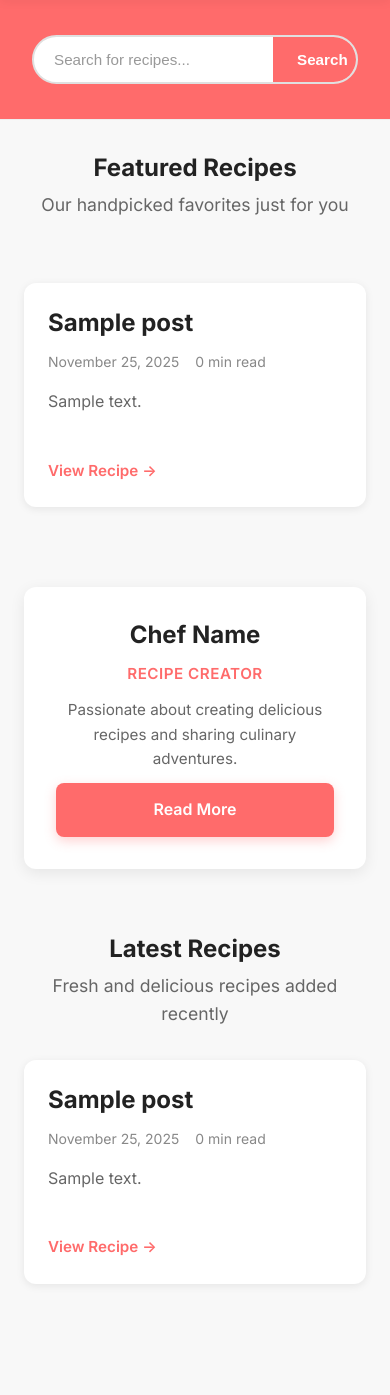
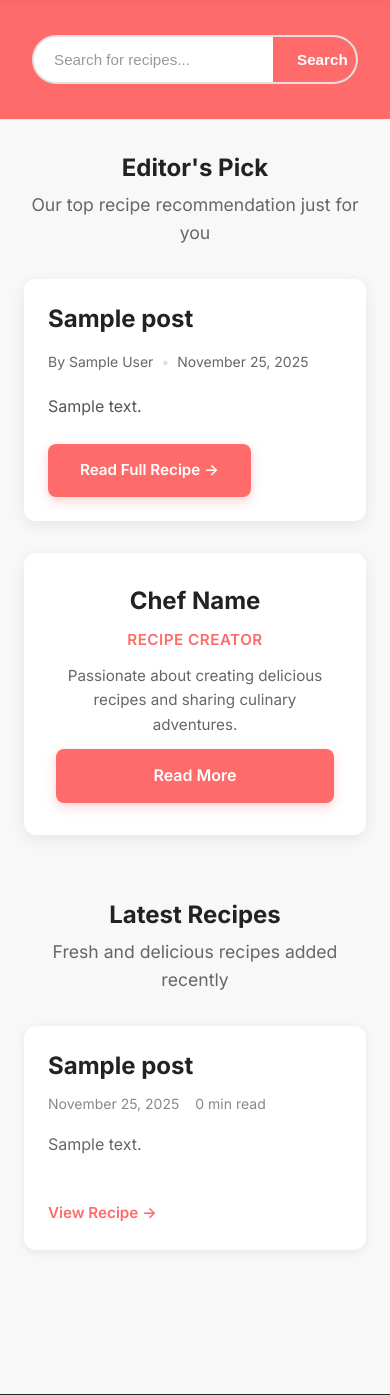
Before and after one commit to fati123bella/theme5, a WordPress theme: template front-page.php in a window 390 px wide. Shown: the part 64-1459 px from the top of the page. Run offline with PHP 8.4 and a stand-in for WordPress, Linux system fonts and the light colour scheme; the site name, menu and one post (Sample post) are stand-ins, and other content is empty; some libraries are stand-ins or nearby versions; some web fonts are replaced.

Commit message:
Transform Featured Recipes into Editor's Pick with single large post
- Changed Featured Recipes section to show 1 large featured post (Editor's Pick)
- Redesigned layout: large featured post on left, author sidebar on right
- New editor's pick card with:
  * Large 16:9 image with hover zoom effect
  * Category badge
  * Prominent title (1.75rem)
  * Author and date metadata
  * Longer excerpt (40 words)
  * Call-to-action button "Read Full Recipe"
- Updated Customizer defaults:
  * Title: "Editor's Pick"
  * Subtitle: "Our top recipe recommendation just for you"
  * Removed "Number of Featured Posts" control (always 1)
- Fully responsive: 2-column on desktop, stacked on mobile
- About Author sidebar remains sticky on desktop

```diff
--- a/front-page.php
+++ b/front-page.php
@@ -38,19 +38,18 @@ get_template_part( 'template-parts/category-slider' );
 ?>
 
 <?php
-// Featured Recipes Section
+// Featured Recipes Section (Editor's Pick)
 $show_featured = get_theme_mod( 'cozyrecipes_show_featured', true );
 
 if ( $show_featured ) :
-    $featured_title = get_theme_mod( 'cozyrecipes_featured_title', 'Featured Recipes' );
-    $featured_subtitle = get_theme_mod( 'cozyrecipes_featured_subtitle', 'Our handpicked favorites just for you' );
+    $featured_title = get_theme_mod( 'cozyrecipes_featured_title', 'Editor\'s Pick' );
+    $featured_subtitle = get_theme_mod( 'cozyrecipes_featured_subtitle', 'Our top recipe recommendation just for you' );
     $featured_category = get_theme_mod( 'cozyrecipes_featured_category', '' );
-    $featured_count = get_theme_mod( 'cozyrecipes_featured_count', 6 );
 
-    // Query for featured posts
+    // Query for 1 featured post (Editor's Pick)
     $featured_args = array(
         'post_type'      => 'post',
-        'posts_per_page' => absint( $featured_count ),
+        'posts_per_page' => 1,
         'post_status'    => 'publish',
     );
 
@@ -65,7 +64,7 @@ if ( $show_featured ) :
 
     if ( $featured_query->have_posts() ) :
         ?>
-        <section class="content-section featured-recipes">
+        <section class="content-section featured-recipes editors-pick-section">
             <div class="<?php echo esc_attr( cozyrecipes_get_container_class() ); ?>">
                 <div class="section-header">
                     <h2 class="section-title"><?php echo esc_html( $featured_title ); ?></h2>
@@ -74,22 +73,55 @@ if ( $show_featured ) :
                     <?php endif; ?>
                 </div>
 
-                <div class="featured-with-sidebar">
-                    <div class="featured-main">
-                        <div class="recipes-grid">
-                            <?php
-                            // D. Reset card index for LCP optimization (first card in grid)
-                            global $cozyrecipes_card_index;
-                            $cozyrecipes_card_index = 0;
+                <div class="editors-pick-layout">
+                    <div class="editors-pick-main">
+                        <?php
+                        // Get the single featured post
+                        $featured_query->the_post();
+                        $post_id = get_the_ID();
+                        $thumbnail_url = get_the_post_thumbnail_url( $post_id, 'full' );
+                        $categories = get_the_category();
+                        $first_category = ! empty( $categories ) ? $categories[0] : null;
+                        ?>
+                        <article class="editors-pick-card">
+                            <?php if ( $thumbnail_url ) : ?>
+                                <div class="editors-pick-image">
+                                    <a href="<?php the_permalink(); ?>">
+                                        <img src="<?php echo esc_url( $thumbnail_url ); ?>"
+                                             alt="<?php the_title_attribute(); ?>"
+                                             loading="eager"
+                                             decoding="async">
+                                    </a>
+                                    <?php if ( $first_category ) : ?>
+                                        <span class="editors-pick-badge"><?php echo esc_html( $first_category->name ); ?></span>
+                                    <?php endif; ?>
+                                </div>
+                            <?php endif; ?>
 
-                            while ( $featured_query->have_posts() ) :
-                                $featured_query->the_post();
-                                get_template_part( 'template-parts/content', 'card' );
-                            endwhile;
-                            wp_reset_postdata();
-                            ?>
-                        </div><!-- .recipes-grid -->
-                    </div><!-- .featured-main -->
+                            <div class="editors-pick-content">
+                                <h3 class="editors-pick-title">
+                                    <a href="<?php the_permalink(); ?>"><?php the_title(); ?></a>
+                                </h3>
+
+                                <div class="editors-pick-meta">
+                                    <span class="post-author">By <?php the_author(); ?></span>
+                                    <span class="meta-separator">•</span>
+                                    <time class="post-date"><?php echo get_the_date(); ?></time>
+                                </div>
+
+                                <div class="editors-pick-excerpt">
+                                    <?php echo wp_trim_words( get_the_excerpt(), 40, '...' ); ?>
+                                </div>
+
+                                <a href="<?php the_permalink(); ?>" class="editors-pick-button">
+                                    Read Full Recipe →
+                                </a>
+                            </div>
+                        </article>
+                        <?php
+                        wp_reset_postdata();
+                        ?>
+                    </div><!-- .editors-pick-main -->
 
                     <?php
                     // About Author Sidebar
@@ -102,7 +134,7 @@ if ( $show_featured ) :
                         $author_button_text = get_theme_mod( 'cozyrecipes_author_button_text', 'Read More' );
                         $author_button_link = get_theme_mod( 'cozyrecipes_author_button_link', '#' );
                         ?>
-                        <aside class="featured-sidebar about-author-card">
+                        <aside class="editors-pick-sidebar about-author-card">
                             <?php if ( ! empty( $author_image ) ) : ?>
                                 <div class="author-image">
                                     <img src="<?php echo esc_url( $author_image ); ?>" alt="<?php echo esc_attr( $author_name ); ?>" loading="lazy" decoding="async">
@@ -128,9 +160,9 @@ if ( $show_featured ) :
                             </div>
                         </aside>
                     <?php endif; ?>
-                </div><!-- .featured-with-sidebar -->
+                </div><!-- .editors-pick-layout -->
             </div><!-- .container -->
-        </section><!-- .featured-recipes -->
+        </section><!-- .editors-pick-section -->
         <?php
     endif;
 endif;
--- a/functions.php
+++ b/functions.php
@@ -682,21 +682,22 @@ function cozyrecipes_customize_register( $wp_customize ) {
         'type'     => 'checkbox',
     ) );
 
-    // Featured Section Title
+    // Featured Section Title (Editor's Pick)
     $wp_customize->add_setting( 'cozyrecipes_featured_title', array(
-        'default'           => 'Featured Recipes',
+        'default'           => 'Editor\'s Pick',
         'sanitize_callback' => 'sanitize_text_field',
     ) );
 
     $wp_customize->add_control( 'cozyrecipes_featured_title', array(
-        'label'    => __( 'Featured Section Title', 'cozyrecipes' ),
-        'section'  => 'cozyrecipes_homepage',
-        'type'     => 'text',
+        'label'       => __( 'Featured Section Title', 'cozyrecipes' ),
+        'description' => __( 'Shows 1 featured post with author sidebar', 'cozyrecipes' ),
+        'section'     => 'cozyrecipes_homepage',
+        'type'        => 'text',
     ) );
 
     // Featured Section Subtitle
     $wp_customize->add_setting( 'cozyrecipes_featured_subtitle', array(
-        'default'           => 'Our handpicked favorites just for you',
+        'default'           => 'Our top recipe recommendation just for you',
         'sanitize_callback' => 'sanitize_text_field',
     ) );
 
@@ -717,23 +718,6 @@ function cozyrecipes_customize_register( $wp_customize ) {
         'section'  => 'cozyrecipes_homepage',
         'type'     => 'select',
         'choices'  => cozyrecipes_get_categories_choices(),
-    ) );
-
-    // Number of Featured Posts
-    $wp_customize->add_setting( 'cozyrecipes_featured_count', array(
-        'default'           => '6',
-        'sanitize_callback' => 'absint',
-    ) );
-
-    $wp_customize->add_control( 'cozyrecipes_featured_count', array(
-        'label'       => __( 'Number of Featured Posts', 'cozyrecipes' ),
-        'section'     => 'cozyrecipes_homepage',
-        'type'        => 'number',
-        'input_attrs' => array(
-            'min'  => 3,
-            'max'  => 12,
-            'step' => 1,
-        ),
     ) );
 
     // Show Popular Categories
--- a/style.css
+++ b/style.css
@@ -571,10 +571,10 @@ ul, ol {
 }
 
 /* ========================================
-   FEATURED WITH SIDEBAR LAYOUT
+   EDITOR'S PICK LAYOUT
 ======================================== */
 
-.featured-with-sidebar {
+.editors-pick-layout {
     display: grid;
     grid-template-columns: 1fr;
     gap: 2rem;
@@ -582,18 +582,148 @@ ul, ol {
 }
 
 @media (min-width: 992px) {
-    .featured-with-sidebar {
+    .editors-pick-layout {
         grid-template-columns: 1fr 350px;
         gap: 3rem;
     }
 }
 
-.featured-main {
+.editors-pick-main {
     min-width: 0; /* Prevent grid blowout */
 }
 
-.featured-sidebar {
+.editors-pick-sidebar {
     position: relative;
+}
+
+/* ========================================
+   EDITOR'S PICK CARD
+======================================== */
+
+.editors-pick-card {
+    background: #fff;
+    border-radius: 12px;
+    overflow: hidden;
+    box-shadow: 0 4px 15px rgba(0,0,0,0.08);
+    transition: all 0.3s ease;
+}
+
+.editors-pick-card:hover {
+    box-shadow: 0 8px 25px rgba(0,0,0,0.15);
+}
+
+.editors-pick-image {
+    position: relative;
+    width: 100%;
+    padding-top: 56.25%; /* 16:9 aspect ratio */
+    overflow: hidden;
+    background: #f0f0f0;
+}
+
+.editors-pick-image img {
+    position: absolute;
+    top: 0;
+    left: 0;
+    width: 100%;
+    height: 100%;
+    object-fit: cover;
+    transition: transform 0.3s ease;
+}
+
+.editors-pick-card:hover .editors-pick-image img {
+    transform: scale(1.05);
+}
+
+.editors-pick-badge {
+    position: absolute;
+    top: 1.5rem;
+    left: 1.5rem;
+    background: #ff6b6b;
+    color: #fff;
+    padding: 0.625rem 1.25rem;
+    border-radius: 25px;
+    font-size: 0.875rem;
+    font-weight: 700;
+    text-transform: uppercase;
+    letter-spacing: 0.5px;
+    z-index: 10;
+    box-shadow: 0 4px 12px rgba(255, 107, 107, 0.4);
+}
+
+.editors-pick-content {
+    padding: 2rem;
+}
+
+.editors-pick-title {
+    font-size: 1.75rem;
+    font-weight: 700;
+    line-height: 1.3;
+    margin-bottom: 1rem;
+}
+
+.editors-pick-title a {
+    color: #222;
+    transition: color 0.3s ease;
+}
+
+.editors-pick-title a:hover {
+    color: #ff6b6b;
+}
+
+.editors-pick-meta {
+    display: flex;
+    align-items: center;
+    gap: 0.5rem;
+    font-size: 0.875rem;
+    color: #666;
+    margin-bottom: 1.25rem;
+}
+
+.meta-separator {
+    color: #ddd;
+}
+
+.editors-pick-excerpt {
+    font-size: 1rem;
+    line-height: 1.7;
+    color: #555;
+    margin-bottom: 1.5rem;
+}
+
+.editors-pick-button {
+    display: inline-flex;
+    align-items: center;
+    gap: 0.5rem;
+    background: #ff6b6b;
+    color: #fff;
+    padding: 0.875rem 2rem;
+    border-radius: 8px;
+    font-weight: 600;
+    font-size: 0.95rem;
+    transition: all 0.3s ease;
+    box-shadow: 0 4px 12px rgba(255, 107, 107, 0.3);
+}
+
+.editors-pick-button:hover {
+    background: #ff5252;
+    transform: translateY(-2px);
+    box-shadow: 0 6px 16px rgba(255, 107, 107, 0.4);
+    gap: 0.75rem;
+}
+
+/* Mobile responsive */
+@media (max-width: 768px) {
+    .editors-pick-title {
+        font-size: 1.5rem;
+    }
+
+    .editors-pick-content {
+        padding: 1.5rem;
+    }
+
+    .editors-pick-image {
+        padding-top: 66.67%; /* 2:3 aspect ratio on mobile */
+    }
 }
 
 /* ========================================
```
